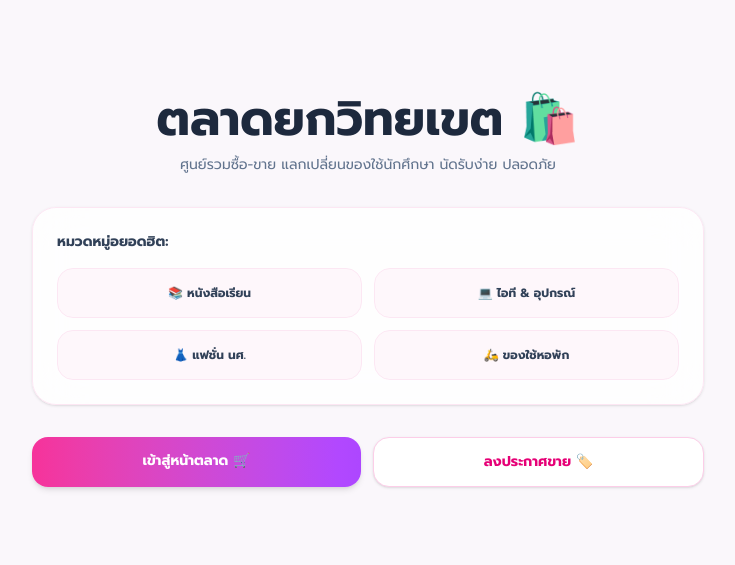
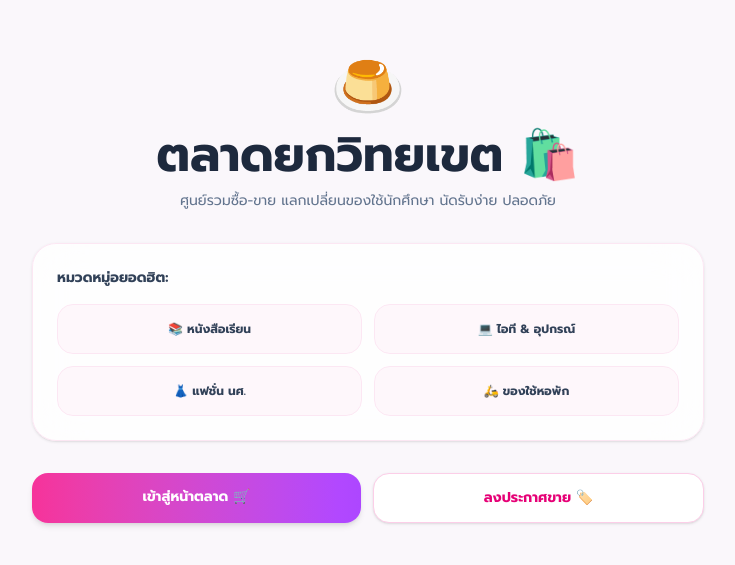
Before and after one commit to palisun47-lang/campus-marketplace, a Next.js app: page / in a window 1280 px wide. Shown: the part 109-674 px from the top of the page, without its empty margins (272-1007 px from the left). Built offline with nearby package versions, Linux system fonts and the light colour scheme.

Commit message:
Update page.tsx

```diff
--- a/app/page.tsx
+++ b/app/page.tsx
@@ -2,12 +2,15 @@ import Link from 'next/link';
 
 export default function LandingPage() {
   return (
-    <main className="min-h-screen bg-pink-50/40 dark:bg-slate-950 p-4 md:p-8 flex flex-col items-center justify-center">
-      <div className="max-w-2xl w-full space-y-8 text-center">
+    <main className="min-h-screen bg-pink-50/40 dark:bg-slate-950 p-4 md:p-8 flex flex-col items-center justify-center relative overflow-hidden">
+      <div className="max-w-2xl w-full space-y-8 text-center relative z-10">
 
-        {/* หัวข้อหลัก */}
+        {/* 🍮 หัวข้อหลัก + ไอคอนเยลลี่ดุ๊กดิ๊ก */}
         <div className="space-y-3">
-          <h1 className="text-3xl md:text-5xl font-black text-slate-800 dark:text-slate-100">
+          <div className="inline-block text-6xl animate-bounce hover:scale-125 transition-transform cursor-pointer select-none">
+            🍮
+          </div>
+          <h1 className="text-3xl md:text-5xl font-black text-slate-800 dark:text-slate-100 flex items-center justify-center gap-2">
             ตลาดยกวิทยเขต 🛍️
           </h1>
           <p className="text-sm text-slate-500 dark:text-slate-400">
@@ -15,7 +18,7 @@ export default function LandingPage() {
           </p>
         </div>
 
-        {/* หมวดหมู่อยอดฮิต (แก้ไขลิงก์ให้กรองสินค้าตามหมวดหมู่) */}
+        {/* หมวดหมู่อยอดฮิต */}
         <div className="bg-white/80 dark:bg-slate-900/80 backdrop-blur-xl p-6 rounded-3xl border border-pink-100 dark:border-slate-800 shadow-sm space-y-4">
           <h2 className="text-left font-bold text-slate-700 dark:text-slate-200 text-sm">
             หมวดหมู่อยอดฮิต:
```
